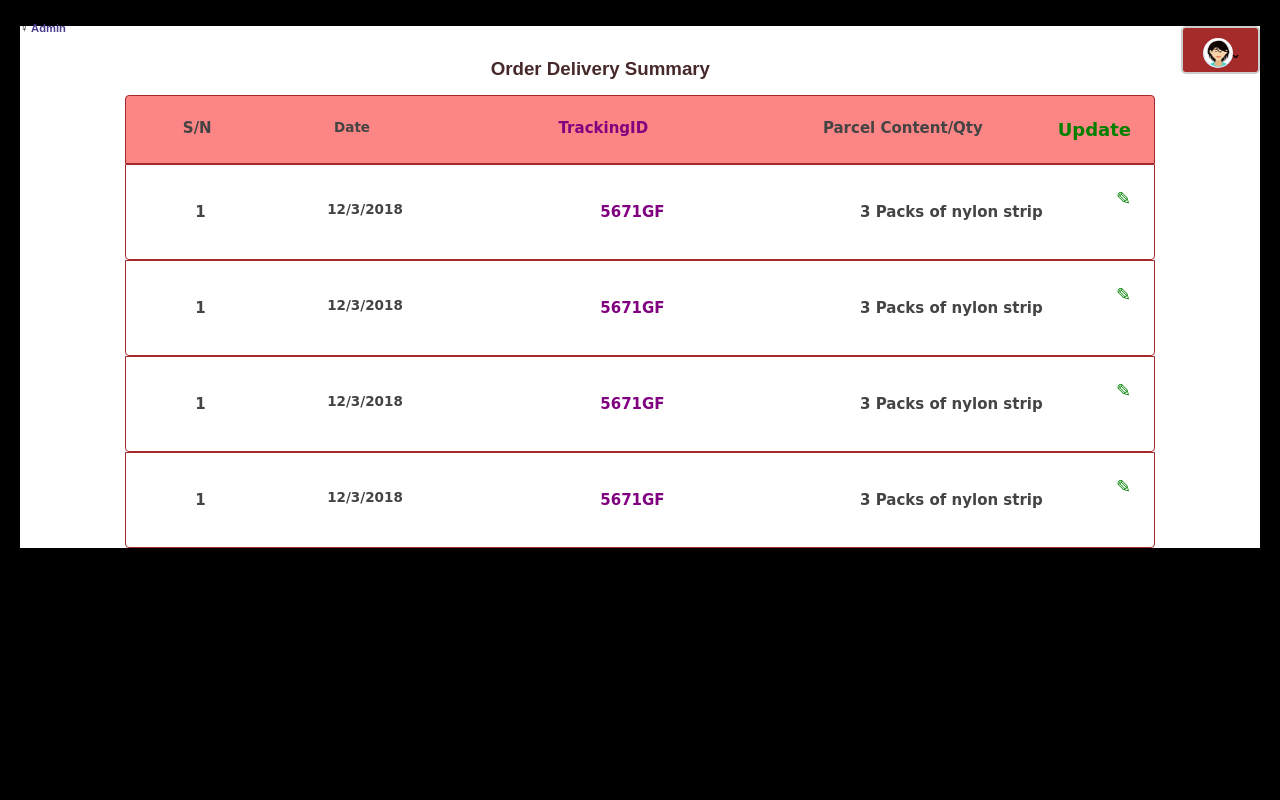
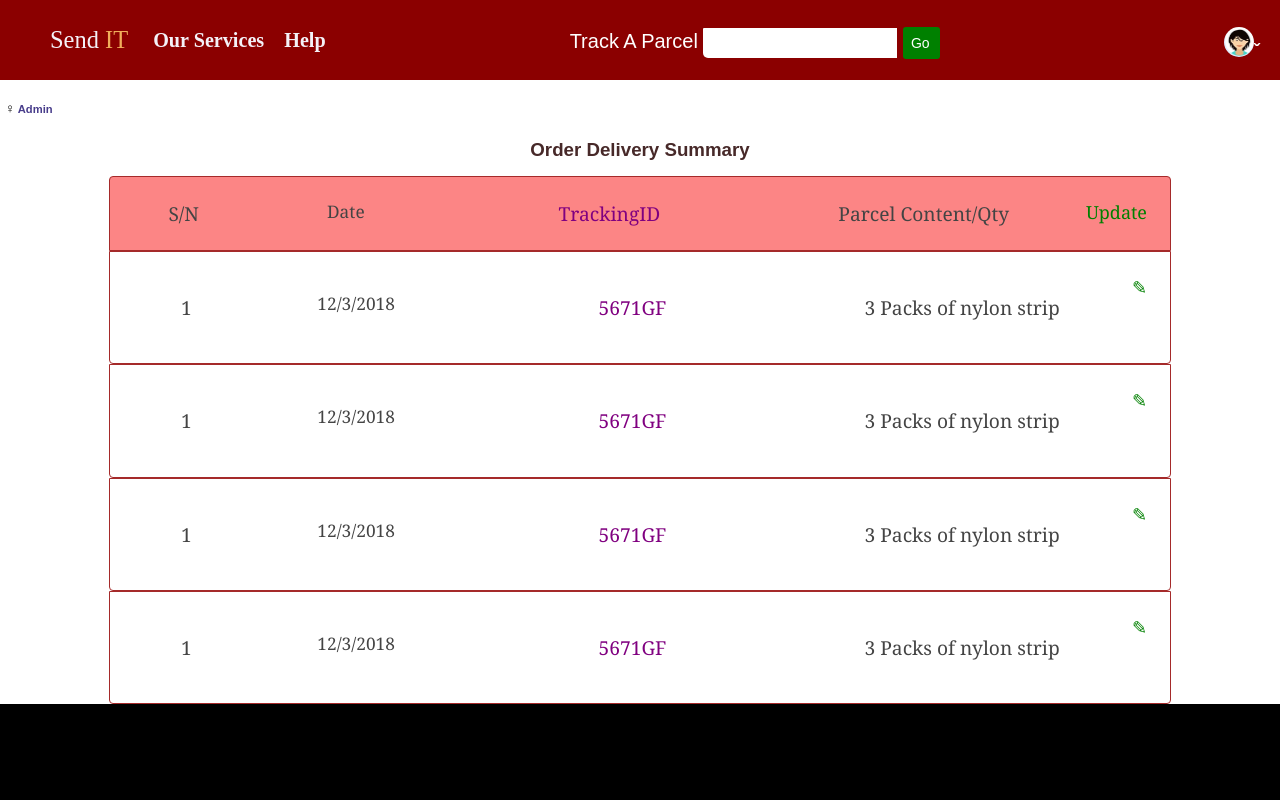
Before and after one commit to Joyce-O/SendIT, a website: page UI/admin_page.html in a window 1280 px wide. Drawn offline with Linux system fonts and the light colour scheme.

Commit message:
[ch #162037967] Add nav bar to admin page

```diff
--- a/UI/admin_page.html
+++ b/UI/admin_page.html
@@ -14,23 +14,53 @@
 </head>
 
 <body class="admin-body">
-  <article class="dashboard-article">
+  <header>
 
-    <div class="dropdown admin-dropdown" style="float:right;">
+    <div id="sub-head">
+      <nav class="flex-nav">
+        <ul id="open">
+          <li>
+            <a class="sendit-logo" href="index.html">Send
+              <span id="span-logo">&#921;&#932;</span>
+            </a>
+          </li>
+          <li>
+            <a class="our-services" href="#">Our Services</a>
+          </li>
+          <li>
+            <a class="our-services" href="#">Help</a>
+          </li>
+      </nav>
+      <div id="search-header">
+        <form id="search-form" method="get" action="#">
+
+          <span id="track">Track A Parcel
+            <input type="text" placeholder="" class="search-go" name="q" size="21" maxlength="120">
+            <input type="button" value="Go" class="button-go">
+          </span>
+        </form>
+        <div class="search-clear"></div>
+      </div>
+      <div class="my-parcel">
+        <div id="my-parcels">
+          <div class="dropdown" style="float:right;">
             <span id="avatarName">
               <img id="avatar" src="img/avater2.jpg" alt="profile name" width="20px">&#711;</span>
 
-      <div class="dropdown-content accon-dropdown">
+            <div class="dropdown-content">
               <a href="profile.html">profile</a>
               <a href="index.html">Logout</a>
-        <!-- <a href="index.html">User View</a> -->
             </div>
           </div>
-    <!-- </div>
+        </div>
 
-    </div> -->
-    <h6>
-      <span id="admin-span">&#9792;</span> Admin</h6>
+      </div>
+
+  </header>
+
+  <article class="dashboard-article">
+
+    <h6><span id="admin-span">&#9792;</span> Admin</h6>
     <h3>Order Delivery Summary</h3>
     <!-- <h5>October 2018</h5> -->
     <div class="dash-acc-div">
@@ -300,7 +330,9 @@
         </div>
       </div>
 
+
     </div>
+
   </article>
   <script src="js/main.js"></script>
 </body>
--- a/UI/css/main.css
+++ b/UI/css/main.css
@@ -875,7 +875,7 @@ letter-spacing: 0.1em;
 /* Admin dashoboard */
 .admin-body {
     max-width: 100%;
-    margin: 20px;
+    /* margin: 20px; */
     background: white;
 }
 .dash-acc-div {
@@ -894,9 +894,10 @@ letter-spacing: 0.1em;
 }
 #admin-span {
     color: black;
+    margin-left: 5px;
     margin-bottom: 0px;
     text-align: center;
-    font-size: 1em;
+    font-size: 1.2em;
 }
 .dashboard-article h6 {
     color: darkslateblue;
@@ -942,19 +943,13 @@ letter-spacing: 0.1em;
 }
 .dashboard-accordion, .dashboard-header {
     color: #444;
-    cursor: pointer;
     justify-content: space-between;
     display: flex;
     padding: 18px;
     width: 80%;
-    /* margin-top: 20px; */
-    /* margin-left: 20px; */
     border: 1px solid brown ;
-    /* color: darkblue; */
-    font-family: cursive;
-    font-weight: bold;
-    /* text-align: left; */
-    font-size: 15px;
+    font-size: 1.2em;
+    font-family: Cambria, Cochin, Georgia, Times, 'Times New Roman', serif;
     transition: 0.4s;
     border-radius: 4px;
 }
@@ -1015,7 +1010,7 @@ letter-spacing: 0.1em;
 }
 
 .item-item span {
-    font-family: 'Franklin Gothic Medium', 'Arial Narrow', Arial, sans-serif;
+    font-family: Arial, sans-serif;
 
 }
 .item-item select {
--- a/UI/css/place_order.css
+++ b/UI/css/place_order.css
@@ -437,7 +437,7 @@ aside h3 {
     padding: 16px;
     font-size: 16px;
     border: none;
-    cursor: pointer;
+    /* cursor: pointer; */
 }
 
 .dropdown {
@@ -548,7 +548,6 @@ max-height: auto;
   }
 
   .TrackingID {
-    cursor: pointer;
     color: purple;
     /* font-weight: bold; */
   }
@@ -566,6 +565,7 @@ max-height: auto;
   }
   .edit {
     color: green;
+    cursor: pointer;
   }
   .order-even {
       background: rgb(212, 210, 210);
```
Lines whose indentation alone changed are shown as unchanged.
